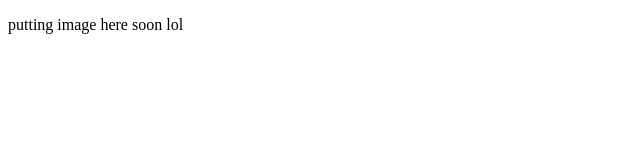
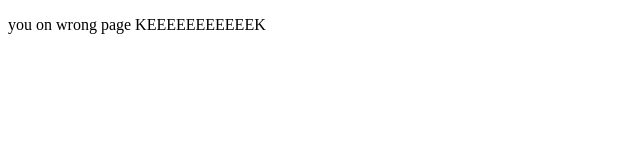
Before and after one commit to vardanyoutube/vardanyoutube.github.io, a plain HTML site: page index.html in a window 1280 px wide. Shown: the whole page, without its empty margins (0-640 px from the left). Drawn offline with Linux system fonts and the light colour scheme.

Commit message:
Update index.html

```diff
--- a/index.html
+++ b/index.html
@@ -4,6 +4,6 @@
     <meta http-equiv="refresh" content="7; url='https://vardan.carrd.co'" />
   </head>
   <body>
-    <p>putting image here soon lol</p>
+    <p>you on wrong page KEEEEEEEEEEEK</p>
   </body>
 </html>
```
